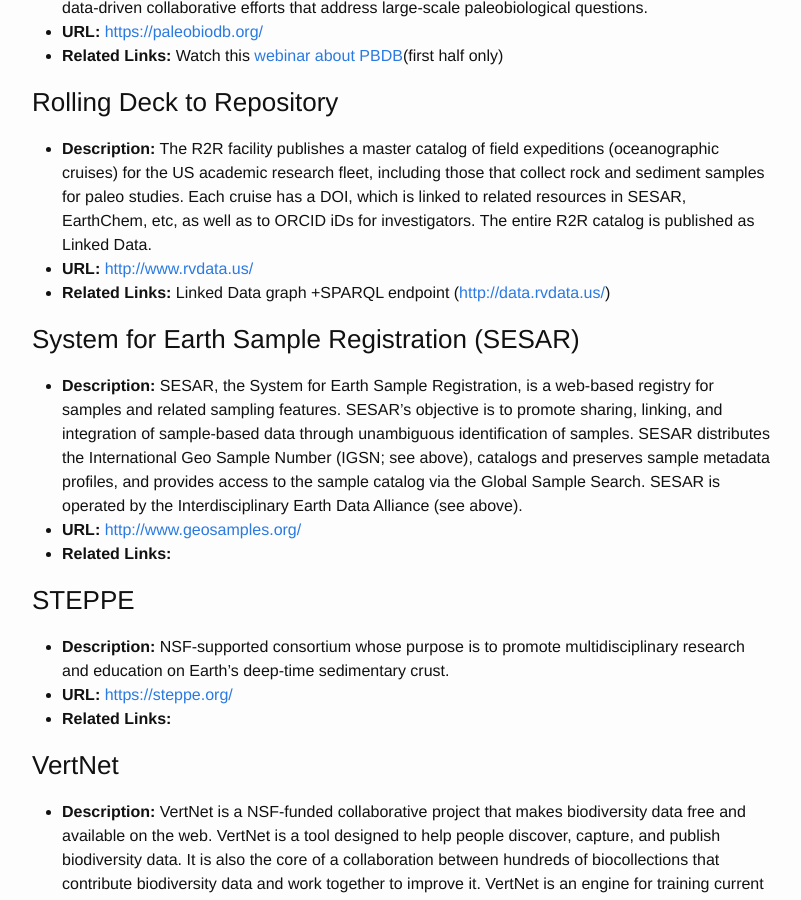
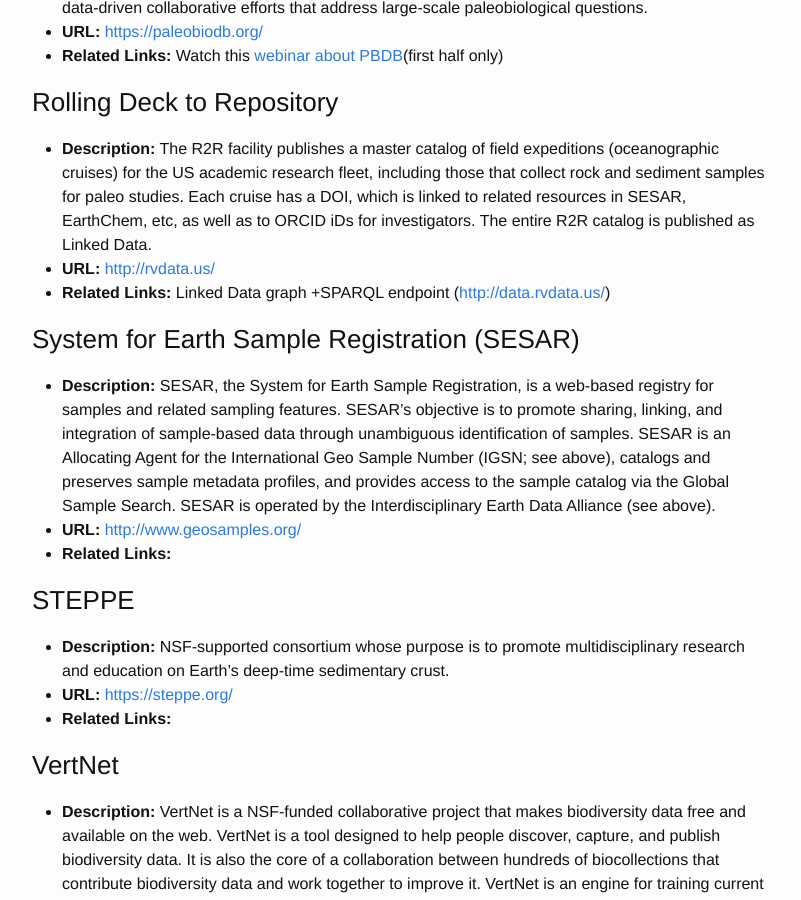
Before and after one commit to cyber4paleo/cyber4paleo.github.io, a Jekyll site: the page built from _resources/CommunityResourceList.md, in a window 1280 px wide and 900 px high, scrolled down 3966 px. Shown: the whole window, without its empty margins (238-1039 px from the left). Built offline with Jekyll 4.4.1, drawn with Linux system fonts in a browser that asks for light colours.

Commit message:
Update CommunityResourceList.md

```diff
--- a/_resources/CommunityResourceList.md
+++ b/_resources/CommunityResourceList.md
@@ -122,13 +122,13 @@ Please see this <a href="http://bit.ly/1r4AqLN">EarthCube Tools presentation</a>
 ### Rolling Deck to Repository
 
 * <b>Description:</b> The R2R facility publishes a master catalog of field expeditions (oceanographic cruises) for the US academic research fleet, including those that collect rock and sediment samples for paleo studies.  Each cruise has a DOI, which is linked to related resources in SESAR, EarthChem, etc, as well as to ORCID iDs for investigators.  The entire R2R catalog is published as Linked Data.
-* <b>URL:</b> <a>http://www.rvdata.us/</a>
+* <b>URL:</b> <a>http://rvdata.us/</a>
 * <b>Related Links:</b> Linked Data graph +SPARQL endpoint (<a>http://data.rvdata.us/</a>)
 
 
 ### System for Earth Sample Registration (SESAR)
 
-* <b>Description:</b> SESAR, the System for Earth Sample Registration, is a web-based registry for samples and related sampling features. SESAR&rsquo;s objective is to promote sharing, linking, and integration of sample-based data through unambiguous identification of samples. SESAR distributes the International Geo Sample Number (IGSN; see above), catalogs and preserves sample metadata profiles, and provides access to the sample catalog via the Global Sample Search. SESAR is operated by the Interdisciplinary Earth Data Alliance (see above).
+* <b>Description:</b> SESAR, the System for Earth Sample Registration, is a web-based registry for samples and related sampling features. SESAR&rsquo;s objective is to promote sharing, linking, and integration of sample-based data through unambiguous identification of samples. SESAR is an Allocating Agent for the International Geo Sample Number (IGSN; see above), catalogs and preserves sample metadata profiles, and provides access to the sample catalog via the Global Sample Search. SESAR is operated by the Interdisciplinary Earth Data Alliance (see above).
 * <b>URL:</b> <a>http://www.geosamples.org/</a>
 * <b>Related Links:</b>
 
```
